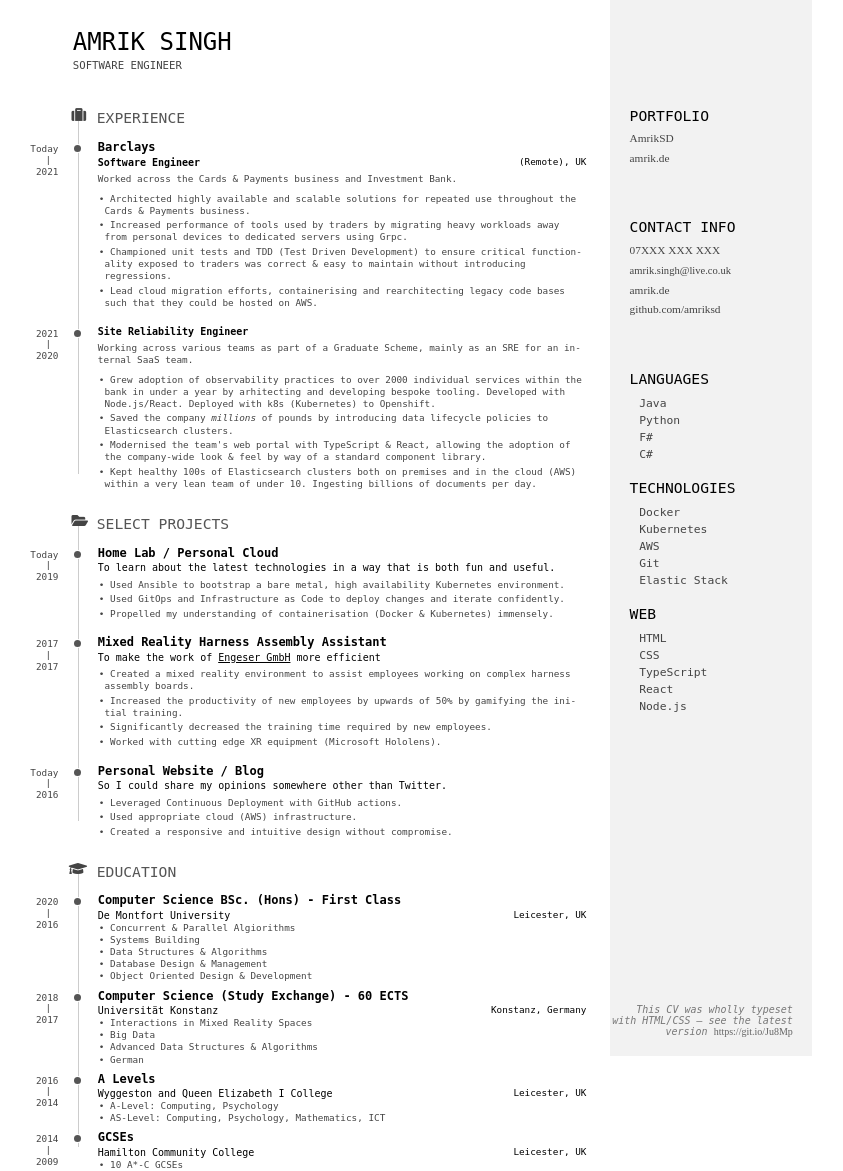
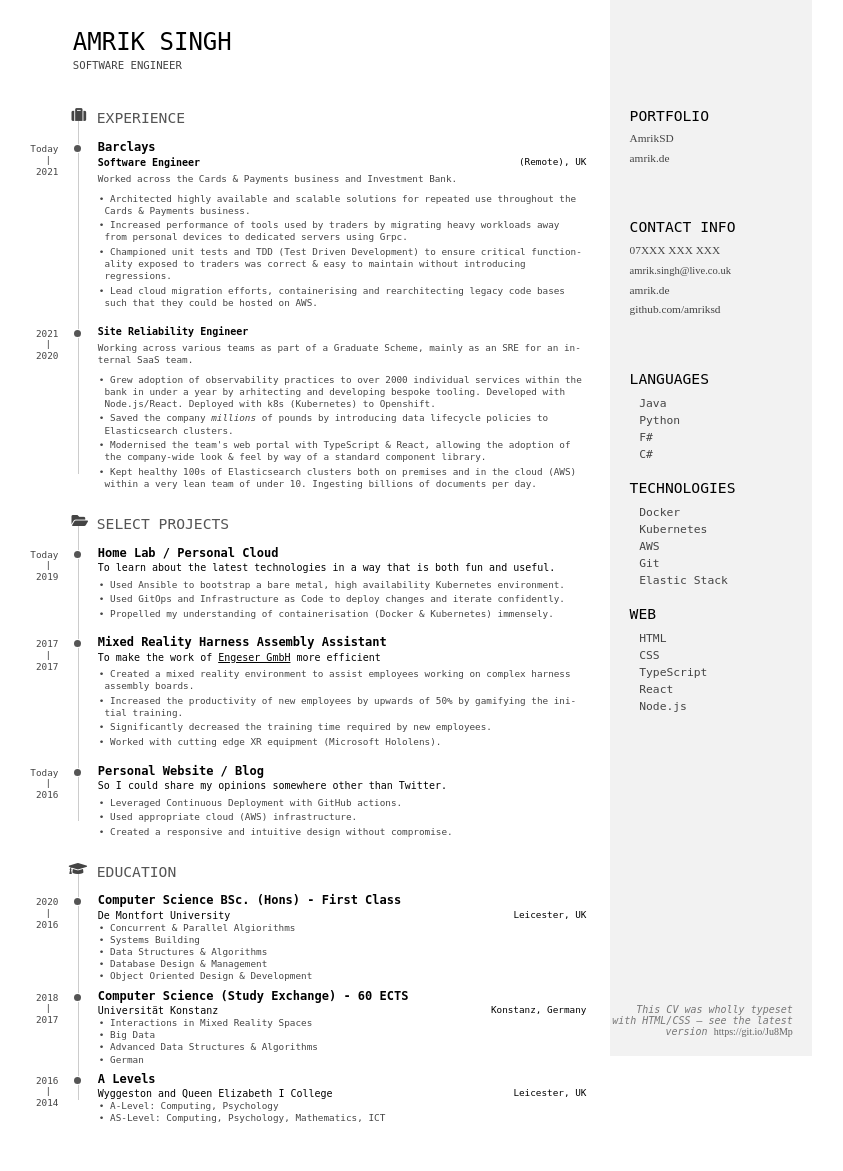
Before and after one commit to ArjG/ArjData, a Jekyll site: the page built from cv.html, in a window 1280 px wide. Shown: the whole page, without its empty margins (236-1079 px from the left). Built offline with Jekyll 4.4.1, drawn with Linux system fonts in a browser that asks for light colours; nearby versions of some CDN libraries; after the commit the page ends 1124 px from its top, so only the background shows below that.

Commit message:
update cv, remove GCSEs

```diff
--- a/cv.html
+++ b/cv.html
@@ -207,25 +207,6 @@ permalink: /cv/
             </div>
           </div>
         </section>
-        <section class="blocks">
-          <div class="date">
-            <span>2014</span><span>2009</span>
-          </div>
-          <div class="decorator">
-          </div>
-          <div class="details">
-            <header>
-              <h3>GCSEs</h3>
-              <span class="place">Hamilton Community College</span>
-              <span class="location">Leicester, UK</span>
-            </header>
-            <div class="concise">
-              <ul>
-                <li>10 A*-C GCSEs</li>
-              </ul>
-            </div>
-          </div>
-        </section>
       </section>
     </section>
     <aside id="sidebar">
```
